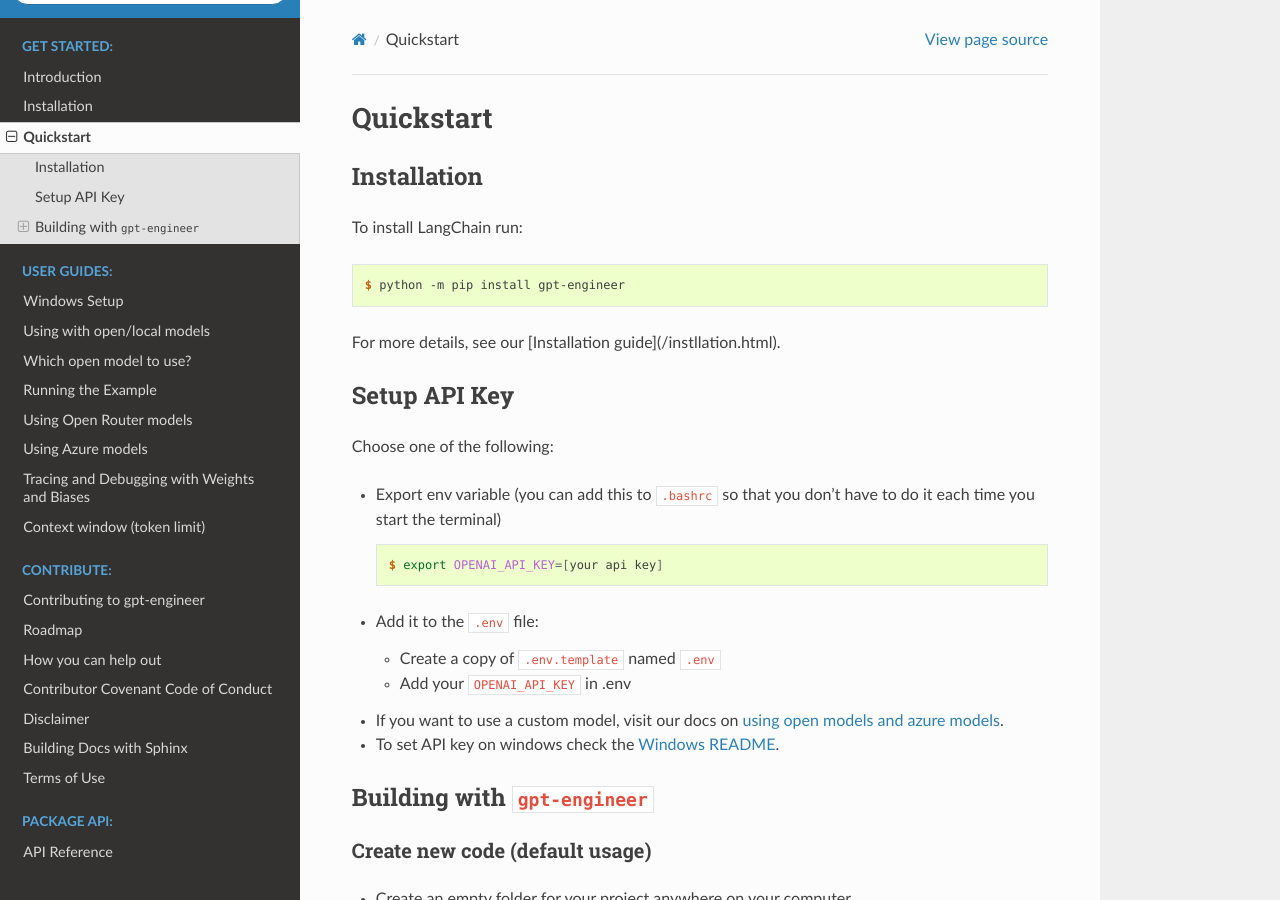
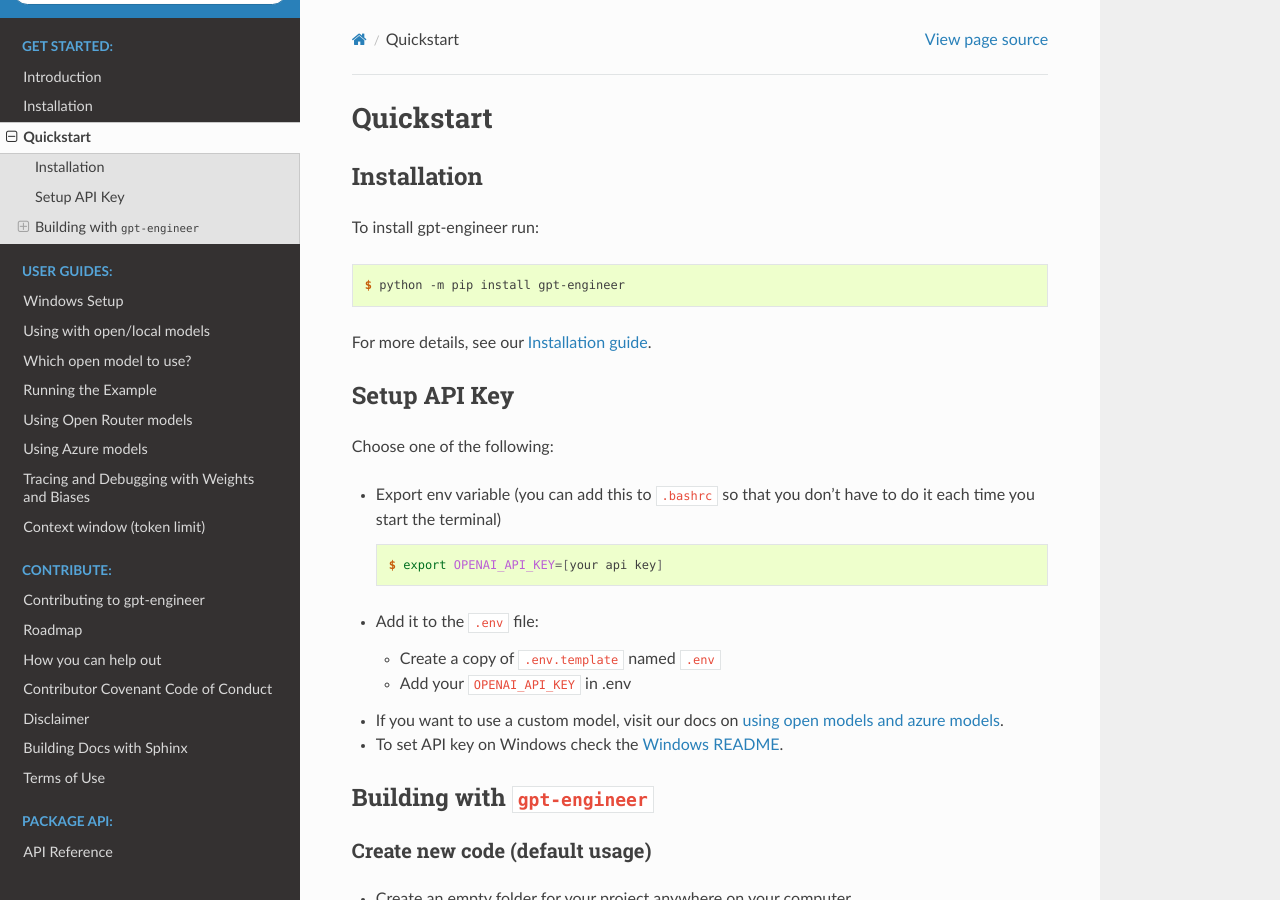
Before and after one commit to gpt-engineer-org/gpt-engineer, a Sphinx documentation site: the page built from docs/quickstart.rst, in a window 1280 px wide and 900 px high. Built offline with Sphinx 7.4.7 and the Read the Docs theme 3.1.0, drawn with Linux system fonts in a browser that asks for light colours.

Commit message:
docs: fix quickstart typos and links

```diff
--- a/docs/quickstart.rst
+++ b/docs/quickstart.rst
@@ -5,13 +5,13 @@ Quickstart
 Installation
 ============
 
-To install LangChain run:
+To install gpt-engineer run:
 
 .. code-block:: console
 
     $ python -m pip install gpt-engineer
 
-For more details, see our [Installation guide](/instllation.html).
+For more details, see our `Installation guide <installation.rst>`_.
 
 Setup API Key
 =============
@@ -29,9 +29,9 @@ Choose one of the following:
   - Create a copy of ``.env.template`` named ``.env``
   - Add your ``OPENAI_API_KEY`` in .env
 
-- If you want to use a custom model, visit our docs on `using open models and azure models <./open_models.html>`_.
+- If you want to use a custom model, visit our docs on `using open models and azure models <open_models.md>`_.
 
-- To set API key on windows check the `Windows README <./windows_readme_link.html>`_.
+- To set API key on Windows check the `Windows README <windows_readme_link.rst>`_.
 
 Building with ``gpt-engineer``
 ==============================
@@ -60,7 +60,7 @@ Improve Existing Code
 
     $ gpte projects/my-old-project -i
 
-By running ``gpt-engineer`` you agree to our `terms <./terms_link.html>`_.
+By running ``gpt-engineer`` you agree to our `terms <terms_link.rst>`_.
 
 To **run in the browser** you can simply:
 
```
